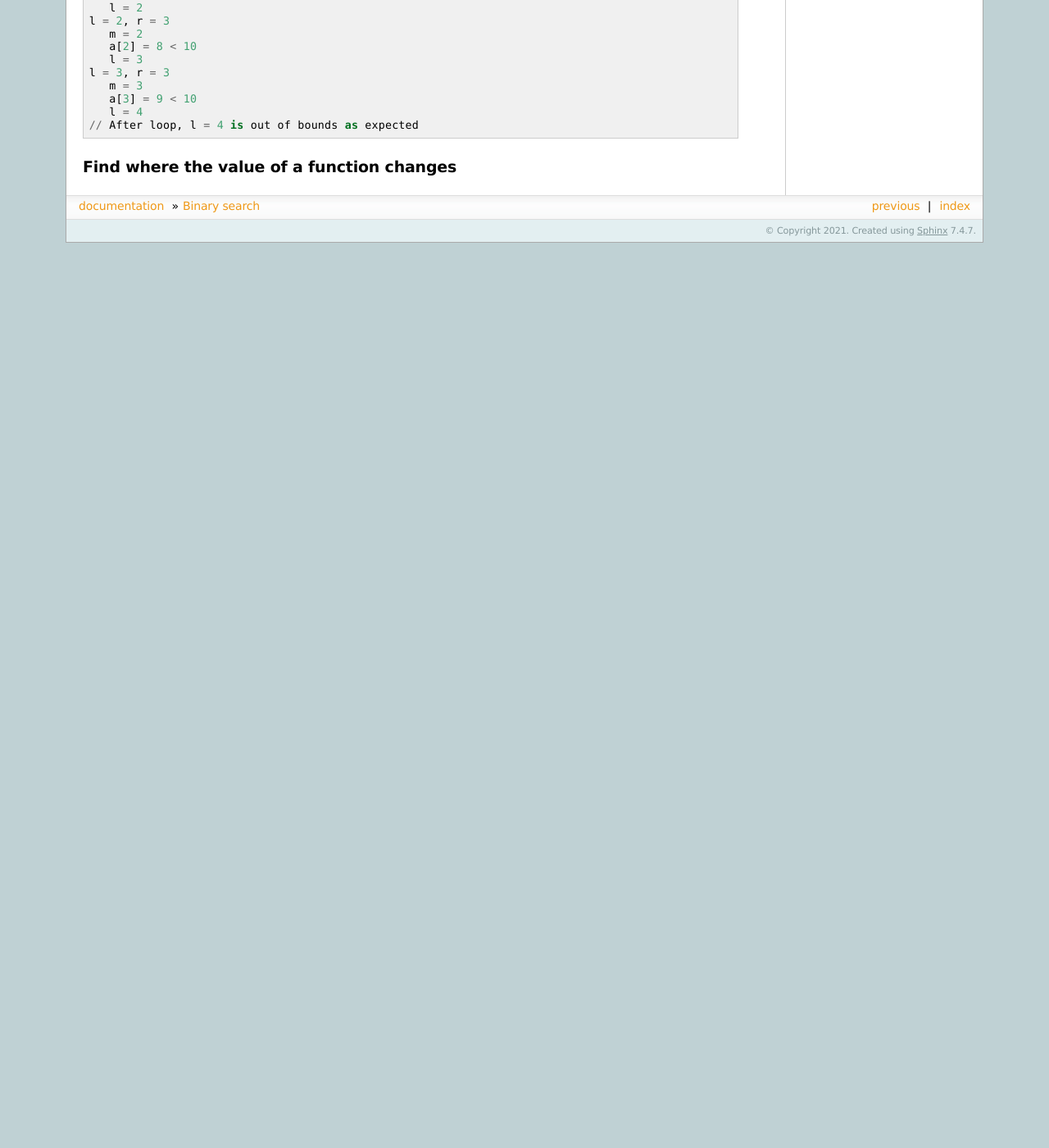
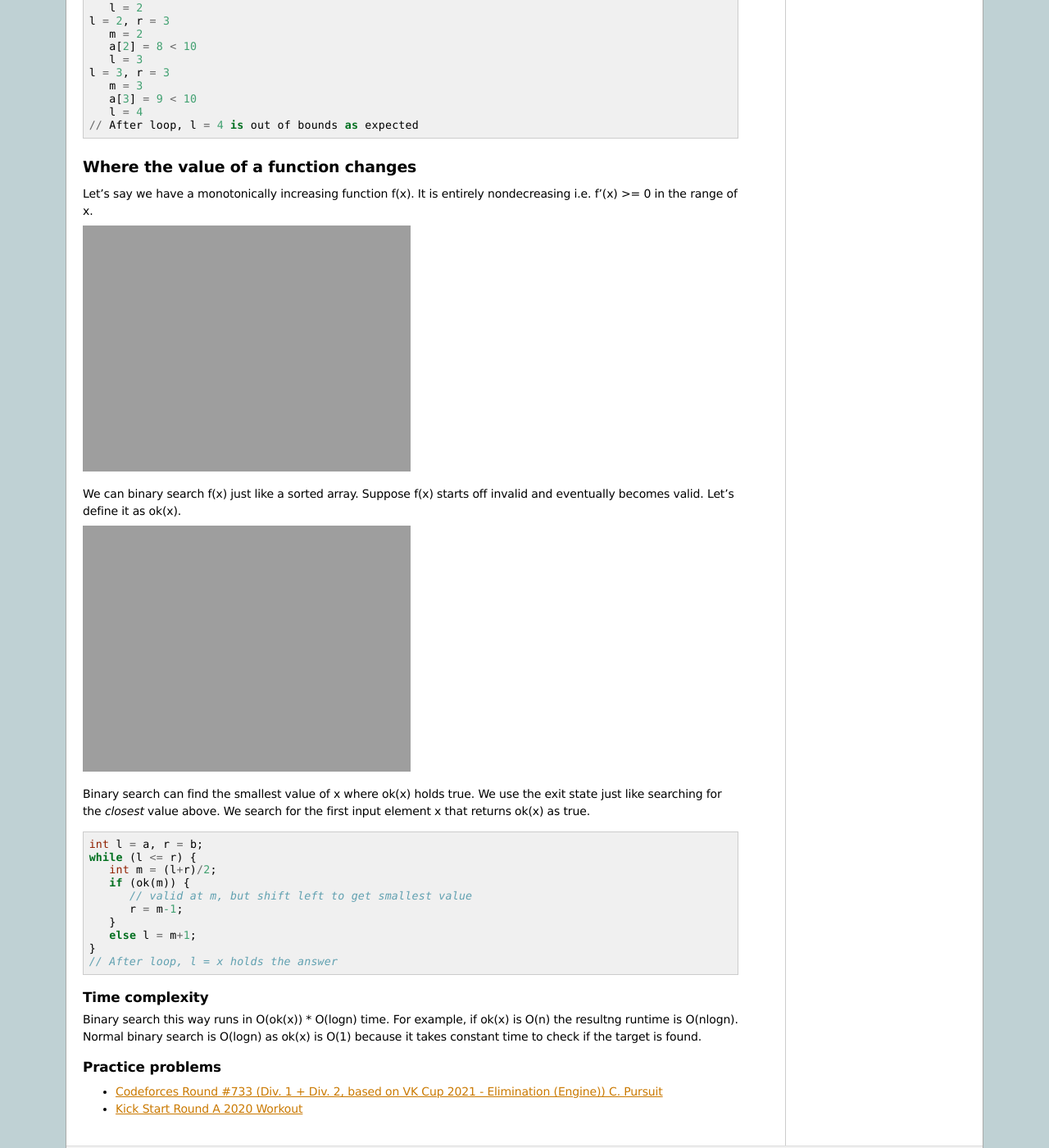
Before and after one commit to wilsjame/weblog, a Sphinx documentation site: the page built from docs/source/binarysearch.rst, in a window 1280 px wide and 1400 px high, scrolled down 1131 px. Shown: the whole window at 82% size. Built offline with Sphinx 7.4.7, drawn with Linux system fonts in a browser that asks for light colours; before the commit the page ends 1427 px from its top, so only the background shows below that; some of the changed text lies outside the part shown.

Commit message:
add when a function changes, big O, and practice problems

```diff
--- a/docs/source/binarysearch.rst
+++ b/docs/source/binarysearch.rst
@@ -83,5 +83,48 @@ Make target 10 and find the first element equal to 10 or greater
       l = 4
    // After loop, l = 4 is out of bounds as expected
 
-Find where the value of a function changes
-------------------------------------------
+Where the value of a function changes
+-------------------------------------
+
+Let's say we have a monotonically increasing function f(x). It is entirely
+nondecreasing i.e. f'(x) >= 0 in the range of x.
+
+.. image:: _static/monotonic_increasing_f(x).png
+
+We can binary search f(x) just like a sorted array. Suppose f(x) starts off
+invalid and eventually becomes valid. Let's define it as ok(x).
+
+.. image:: _static/monotonic_increasing_ok(x).png
+
+Binary search can find the smallest value of x where ok(x) holds true. We use
+the exit state just like searching for the *closest* value above. We search for
+the first input element x that returns ok(x) as true.
+
+.. code-block:: cpp
+
+   int l = a, r = b;
+   while (l <= r) {
+      int m = (l+r)/2;
+      if (ok(m)) {
+         // valid at m, but shift left to get smallest value
+         r = m-1;
+      }
+      else l = m+1;
+   }
+   // After loop, l = x holds the answer
+
+Time complexity
+^^^^^^^^^^^^^^^
+
+Binary search this way runs in O(ok(x)) * O(logn) time. For example, if ok(x)
+is O(n) the resultng runtime is O(nlogn). Normal binary search is O(logn) as
+ok(x) is O(1) because it takes constant time to check if the target is found.
+
+Practice problems
+^^^^^^^^^^^^^^^^^
+
+* `Codeforces Round #733 (Div. 1 + Div. 2, based on VK Cup 2021 - Elimination (Engine)) C. Pursuit`_
+* `Kick Start Round A 2020 Workout`_
+
+.. _Codeforces Round #733 (Div. 1 + Div. 2, based on VK Cup 2021 - Elimination (Engine)) C. Pursuit: https://codeforces.com/contest/1530/problem/C
+.. _Kick Start Round A 2020 Workout: https://codingcompetitions.withgoogle.com/kickstart/round/000000000019ffc7/00000000001d3f5b#problem
```
